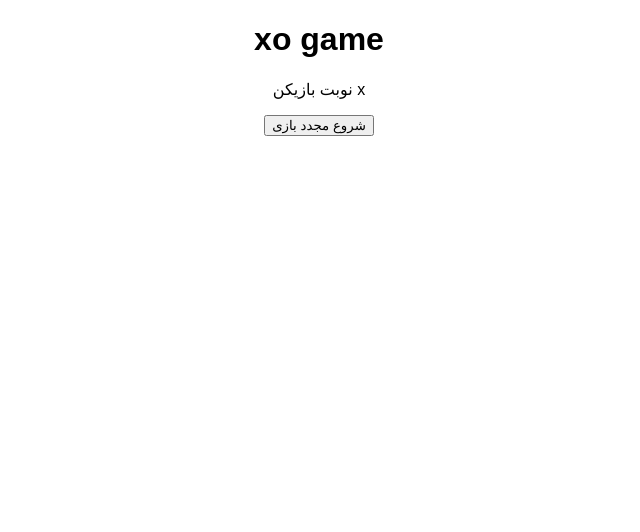
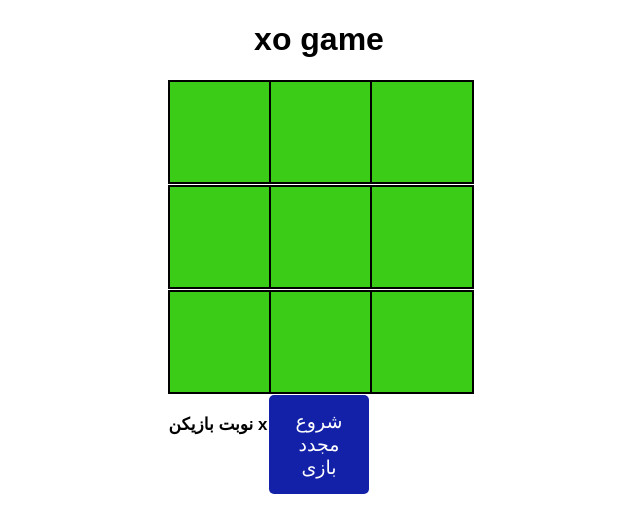
Before and after one commit to AriyaArabgol/xo-game, a Vue app: page / in a window 1280 px wide. Shown: the top 532 px of the page, without its empty margins (321-961 px from the left). Built offline with nearby package versions, Linux system fonts and the light colour scheme.

Commit message:
add style

```diff
--- a/src/App.vue
+++ b/src/App.vue
@@ -6,8 +6,9 @@
 
         {{ cell }}
       </div>
-<p class="massage">{{massage}}</p>
-<button class="reset" @click="resetGame">شروع مجدد بازی</button>
+      <p class="massage">{{massage}}</p>
+
+      <button class="reset" @click="resetGame">شروع مجدد بازی</button>
 
 
     </div>
@@ -34,7 +35,7 @@ methods:{
   makemove(index){
     if(this.board[index] ==='' && !this.GameOver){
       this.board[index]=this.currentplayer
-      if(this.checkWinner){
+      if(this.checkWinner()){
         this.massage=` برنده شد بازیکن ${this.currentplayer}`;
         this.GameOver=true;
       }
@@ -42,7 +43,7 @@ methods:{
         this.massage= `بازی مساوی شد `;
         this.GameOver=true;
       }
-      this.currentplayer=this.currentplayer==='x'?'o' : 'x'
+      this.currentplayer=this.currentplayer==='x'?'o':'x'
       this.massage= ` نوبت بازیکن ${this.currentplayer}`
     }
   },
@@ -71,5 +72,46 @@ methods:{
   text-align: center;
   font-family: Arial, Helvetica, sans-serif;
 }
+.borad{
+  display: grid;
+  grid-template-columns: repeat(3,100px);
+  grid-gap: 1px;
+  margin-top: 20px;
+  justify-content: center;
 
+}
+.cell{
+  width: 100px;
+  height: 100px;
+  background-color: rgb(59, 204, 23);
+  display: flex;
+  cursor: pointer;
+  border: 2px solid black;
+  justify-content: center;
+  align-items: center;
+  font-size: 30px;
+  font-weight: bold;
+
+}
+.cell:hover{
+  background-color: aqua;
+}
+.massage{
+  font-weight: bold;
+  font-size: 17px;
+  margin-top: 19px;
+
+}
+.reset{
+    padding: 15px;
+    border: none;
+    border-radius: 5px;
+    background-color: rgb(18, 33, 167);
+    font-size: 19px;
+    cursor: pointer;
+    color:white
+}
+.reset:hover{
+    background-color: rgb(155, 7, 88);
+}
 </style>
```
